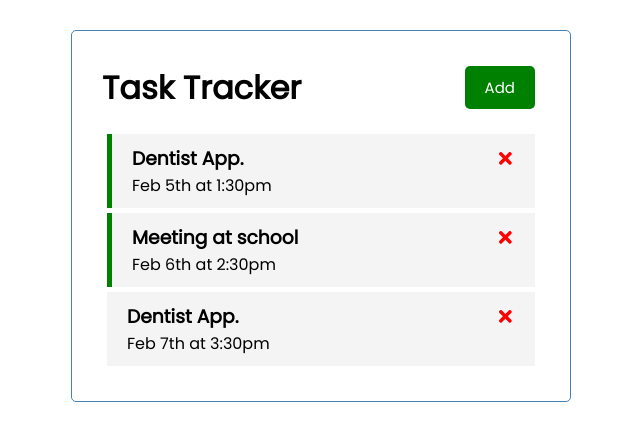
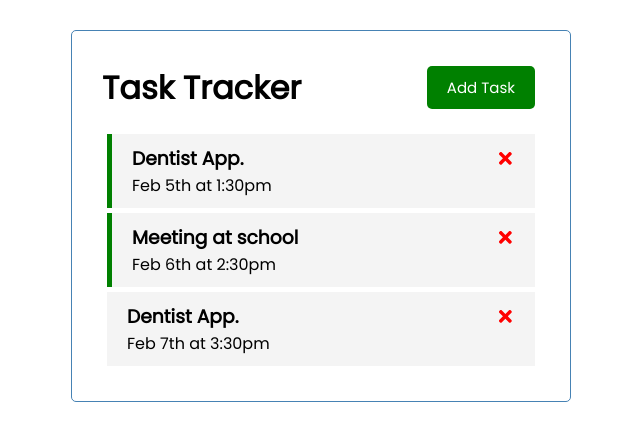
Before and after one commit to EmreCakmakQA/taskTracker, a React (Create React App) app: page / in a window 1280 px wide. Shown: the top 440 px of the page, without its empty margins (319-959 px from the left). Built offline with nearby package versions, Linux system fonts and the light colour scheme.

Commit message:
Add dynamic styling for Add button

```diff
--- a/src/App.js
+++ b/src/App.js
@@ -56,7 +56,9 @@
 
   return (
     <div className="container">
-      <Header onAdd={() => setShowAddTask(!showAddTask)} />
+      <Header onAdd={() => setShowAddTask(!showAddTask)}
+        showAdd={showAddTask}
+      />
       {showAddTask && <AddTask onAdd={addTask} />}
       {
         tasks.length > 0 ?
--- a/src/components/Header.js
+++ b/src/components/Header.js
@@ -2,12 +2,16 @@
 import Button from './Button';
 
 
-const Header = ({ title, onAdd }) => {
+const Header = ({ title, onAdd, showAdd }) => {
 
     return (
         <header className='header'>
             <h1>{title}</h1>
-            <Button color='green' text='Add' onClick={onAdd} />
+            <Button
+                color={showAdd ? 'red' : 'green'}
+                text={showAdd ? 'Close' : 'Add Task'}
+                onClick={onAdd}
+            />
         </header>
     )
 }
```
